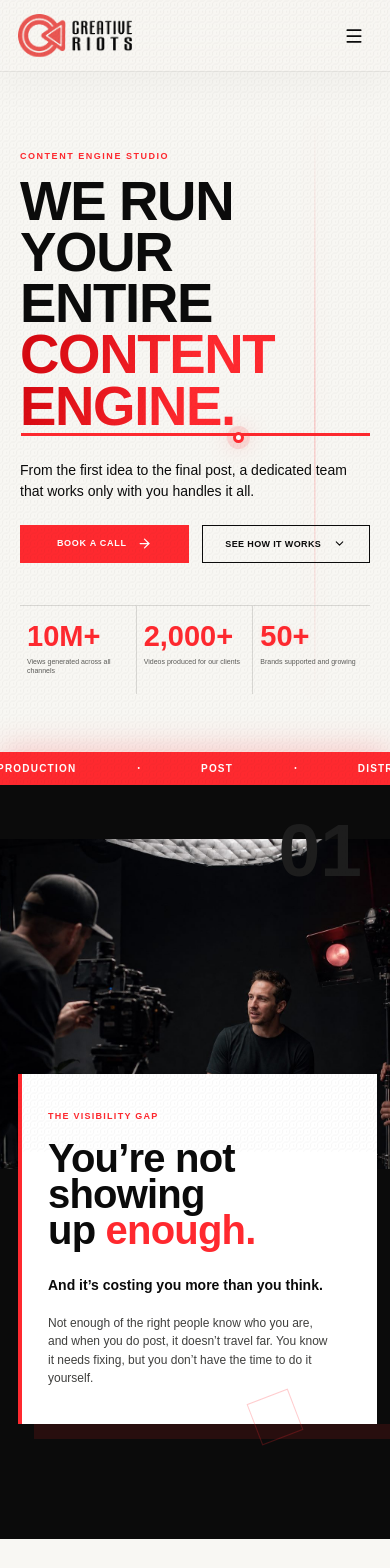
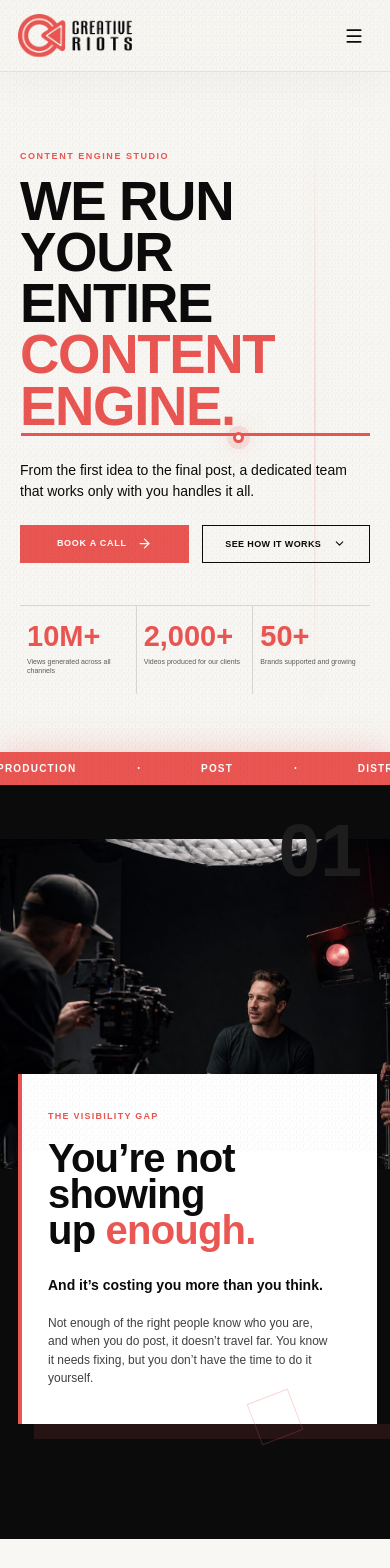
Before and after one commit to akbertaj-lang/CreativeRiots, a Next.js app: page /variation-b in a window 390 px wide. Shown: the top 1568 px of the page. Built offline with nearby package versions, Linux system fonts and the light colour scheme; no server answers; a web font is replaced by a local one.

Commit message:
Apply Creative Riots logo red

```diff
--- a/components/experimental/experimental.module.css
+++ b/components/experimental/experimental.module.css
@@ -1,5 +1,5 @@
 .page {
-  --red: #ff292f;
+  --red: #ea5652;
   --ink: #0b0b0b;
   --paper: #f8f7f3;
   --line: #d8d7d3;
@@ -37,14 +37,14 @@
 .menuPanel a:hover::after { right: 0; }
 
 .hero { position: relative; height: 548px; padding: 76px 24px 0; display: flex; flex-direction: column; align-items: center; text-align: center; }
-.hero::before { content: ""; position: absolute; z-index: 0; top: 44px; bottom: 52px; left: 12%; width: 1px; background: linear-gradient(transparent, rgba(255,41,47,.32), transparent); transform: translateX(calc(var(--section-progress, 0) * 76vw)); box-shadow: 0 0 22px rgba(255,41,47,.2); }
+.hero::before { content: ""; position: absolute; z-index: 0; top: 44px; bottom: 52px; left: 12%; width: 1px; background: linear-gradient(transparent, rgba(234,86,82,.32), transparent); transform: translateX(calc(var(--section-progress, 0) * 76vw)); box-shadow: 0 0 22px rgba(234,86,82,.2); }
 .hero::after { content: "CONTENT ENGINE"; position: absolute; z-index: 0; left: 50%; bottom: 42px; width: 100%; color: transparent; font: 700 clamp(86px, 13vw, 178px)/.8 var(--font-barlow-condensed), Arial, sans-serif; letter-spacing: -.035em; text-align: center; -webkit-text-stroke: 1px rgba(15,15,15,.035); transform: translateX(-50%); pointer-events: none; }
 .hero > * { position: relative; z-index: 1; }
 .eyebrow { color: var(--red); font-size: 9px; font-weight: 800; letter-spacing: .17em; text-transform: uppercase; }
 .hero h1 { margin-top: 12px; font-family: var(--font-barlow-condensed), Arial, sans-serif; font-size: 78px; font-weight: 700; line-height: .94; letter-spacing: -.025em; text-transform: uppercase; }
-.hero h1 em { position: relative; display: inline-block; color: transparent; background: linear-gradient(105deg, #ff292f 20%, #ff292f 42%, #ff777b 50%, #d60810 58%, #ff292f 78%); background-size: 240% 100%; background-clip: text; -webkit-background-clip: text; animation: heroAccent 4.8s 1.25s ease-in-out infinite; }
+.hero h1 em { position: relative; display: inline-block; color: transparent; background: linear-gradient(105deg, #ea5652 20%, #ea5652 42%, #fff 50%, #ea5652 58%, #ea5652 78%); background-size: 240% 100%; background-clip: text; -webkit-background-clip: text; animation: heroAccent 4.8s 1.25s ease-in-out infinite; }
 .hero h1 em::after { content: ""; position: absolute; left: 1px; right: 0; bottom: -7px; height: 4px; background: var(--red); }
-.hero h1 em::before { content: ""; position: absolute; z-index: 2; left: 0; bottom: -11px; width: 11px; height: 11px; border-radius: 50%; background: #fff; border: 3px solid var(--red); box-shadow: 0 0 0 6px rgba(255,41,47,.12), 0 0 22px rgba(255,41,47,.55); animation: heroPlayhead 3.8s 1.2s cubic-bezier(.65,0,.35,1) infinite; }
+.hero h1 em::before { content: ""; position: absolute; z-index: 2; left: 0; bottom: -11px; width: 11px; height: 11px; border-radius: 50%; background: #fff; border: 3px solid var(--red); box-shadow: 0 0 0 6px rgba(234,86,82,.12), 0 0 22px rgba(234,86,82,.55); animation: heroPlayhead 3.8s 1.2s cubic-bezier(.65,0,.35,1) infinite; }
 .hero > p { margin-top: 28px; font-size: 14px; line-height: 1.48; }
 .heroActions { margin-top: 23px; display: flex; gap: 13px; }
 .heroActions a { min-width: 116px; min-height: 38px; }
@@ -56,8 +56,8 @@
 .heroMetrics strong { display: block; color: var(--red); font: 700 34px/.9 var(--font-barlow-condensed), Arial, sans-serif; }
 .heroMetrics article:nth-child(1) strong { animation: metricSignal 4.2s 0s ease-in-out infinite; }.heroMetrics article:nth-child(2) strong { animation: metricSignal 4.2s 1.4s ease-in-out infinite; }.heroMetrics article:nth-child(3) strong { animation: metricSignal 4.2s 2.8s ease-in-out infinite; }
 .heroMetrics span { display: block; margin-top: 8px; color: var(--muted); font-size: 8px; line-height: 1.4; }
-.heroCircle { position: absolute; right: -60px; bottom: -112px; width: 310px; height: 310px; border: 1px solid rgba(255,41,47,.22); border-radius: 50%; transform: translate3d(calc(var(--section-progress, 0) * -90px), calc(var(--section-progress, 0) * -45px), 0) scale(calc(.94 + var(--section-progress, 0) * .12)); }
-.heroCircle::before, .heroCircle::after { content: ""; position: absolute; border-radius: 50%; border: 1px dashed rgba(255,41,47,.18); }.heroCircle::before { inset: 26px; animation: orbitSpin 18s linear infinite; }.heroCircle::after { inset: 64px; border-style: solid; animation: orbitSpin 11s linear infinite reverse; }
+.heroCircle { position: absolute; right: -60px; bottom: -112px; width: 310px; height: 310px; border: 1px solid rgba(234,86,82,.22); border-radius: 50%; transform: translate3d(calc(var(--section-progress, 0) * -90px), calc(var(--section-progress, 0) * -45px), 0) scale(calc(.94 + var(--section-progress, 0) * .12)); }
+.heroCircle::before, .heroCircle::after { content: ""; position: absolute; border-radius: 50%; border: 1px dashed rgba(234,86,82,.18); }.heroCircle::before { inset: 26px; animation: orbitSpin 18s linear infinite; }.heroCircle::after { inset: 64px; border-style: solid; animation: orbitSpin 11s linear infinite reverse; }
 
 .signalTicker { height: 33px; overflow: hidden; background: var(--red); color: #fff; }
 .signalTicker > div { width: max-content; min-width: 200%; height: 100%; display: flex; align-items: center; justify-content: space-around; gap: 18px; animation: ticker 26s linear infinite; }
@@ -70,7 +70,7 @@
 .copyCard > span { display: block; margin-bottom: 16px; color: var(--red); font-size: 9px; font-weight: 800; letter-spacing: .14em; text-transform: uppercase; }
 .copyCard h2 { font-family: var(--font-barlow-condensed), Arial, sans-serif; font-size: 43px; font-weight: 700; line-height: .91; letter-spacing: -.02em; }
 .copyCard p { color: #3f3f3d; font-size: 12px; line-height: 1.55; }
-.copyCard::after { content: ""; position: absolute; right: 80px; bottom: -15px; width: 44px; height: 44px; border: 1px solid rgba(255,41,47,.24); transform: rotate(45deg); }
+.copyCard::after { content: ""; position: absolute; right: 80px; bottom: -15px; width: 44px; height: 44px; border: 1px solid rgba(234,86,82,.24); transform: rotate(45deg); }
 
 .visibility { position: relative; height: 776px; padding-top: 72px; background: var(--ink); }
 .visibilityMedia { width: min(936px, calc(100% - 72px)); height: 554px; margin: 0 auto; }
@@ -78,7 +78,7 @@
 .visibilityCard h2 { font-size: 46px; }
 .visibilityCard h3 { margin-top: 26px; font-size: 14px; font-weight: 800; }
 .visibilityCard p { max-width: 287px; margin-top: 18px; }
-.visibilityCard::before { content: ""; position: absolute; left: 12px; right: -15px; bottom: -15px; height: 15px; background: rgba(255,41,47,.12); z-index: -1; }
+.visibilityCard::before { content: ""; position: absolute; left: 12px; right: -15px; bottom: -15px; height: 15px; background: rgba(234,86,82,.12); z-index: -1; }
 .sectionNumber { position: absolute; z-index: 1; right: max(calc((100% - 900px)/2), 50px); top: 70px; color: #1d1d1d; font: 700 75px var(--font-barlow-condensed), Arial, sans-serif; }
 
 .engine { position: relative; min-height: 940px; padding-top: 106px; background: var(--paper); }
@@ -91,9 +91,9 @@
 .stageStrip { position: relative; z-index: 4; width: min(936px, calc(100% - 72px)); margin: -128px auto 0; display: grid; grid-template-columns: repeat(3, 1fr); gap: 14px; }
 .stageStrip article { min-height: 314px; padding: 18px 23px 24px; background: #fff; border: 1px solid #d4d4d1; }
 .stageStrip article { position: relative; z-index: 2; }
-.stageStrip article:nth-of-type(2) { background: #ef0710; border-color: #ef0710; color: #fff; }
-.stageVisual { position: relative; width: 100px; height: 100px; margin: 0 auto 28px; display: grid; place-items: center; border: 1px solid rgba(255,41,47,.45); border-radius: 50%; }
-.stageVisual::before, .stageVisual i { content: ""; position: absolute; border: 1px solid rgba(255,41,47,.38); border-radius: 50%; }
+.stageStrip article:nth-of-type(2) { background: var(--red); border-color: var(--red); color: #fff; }
+.stageVisual { position: relative; width: 100px; height: 100px; margin: 0 auto 28px; display: grid; place-items: center; border: 1px solid rgba(234,86,82,.45); border-radius: 50%; }
+.stageVisual::before, .stageVisual i { content: ""; position: absolute; border: 1px solid rgba(234,86,82,.38); border-radius: 50%; }
 .stageVisual::before { inset: 10px; }
 .stageVisual i { inset: 20px; }
 .stageVisual svg { width: 32px; height: 32px; color: var(--red); }
@@ -107,9 +107,9 @@
 .stageStrip article:nth-of-type(2) h3 svg { color: #fff; }
 .stageStrip p { margin-top: 15px; color: #555; font-size: 11px; line-height: 1.5; }
 .stageStrip article:nth-of-type(2) p { color: #fff; }
-.engineSignal { position: absolute; z-index: 5; left: 8%; right: 8%; top: 68px; height: 1px; pointer-events: none; background: linear-gradient(90deg, var(--red) 0 calc(var(--section-progress, 0) * 100%), rgba(255,41,47,.18) calc(var(--section-progress, 0) * 100%) 100%); }
-.engineSignal::before { content: ""; position: absolute; left: clamp(0%, calc(var(--section-progress, 0) * 100%), 100%); top: 50%; width: 9px; height: 9px; border-radius: 50%; background: #fff; border: 2px solid var(--red); box-shadow: 0 0 0 7px rgba(255,41,47,.13), 0 0 24px rgba(255,41,47,.65); transform: translate(-50%,-50%); }
-.engineSignal > i { position: absolute; left: 0; top: -2px; width: calc(var(--section-progress, 0) * 100%); height: 5px; background: linear-gradient(90deg, transparent, rgba(255,41,47,.6), transparent); filter: blur(4px); }
+.engineSignal { position: absolute; z-index: 5; left: 8%; right: 8%; top: 68px; height: 1px; pointer-events: none; background: linear-gradient(90deg, var(--red) 0 calc(var(--section-progress, 0) * 100%), rgba(234,86,82,.18) calc(var(--section-progress, 0) * 100%) 100%); }
+.engineSignal::before { content: ""; position: absolute; left: clamp(0%, calc(var(--section-progress, 0) * 100%), 100%); top: 50%; width: 9px; height: 9px; border-radius: 50%; background: #fff; border: 2px solid var(--red); box-shadow: 0 0 0 7px rgba(234,86,82,.13), 0 0 24px rgba(234,86,82,.65); transform: translate(-50%,-50%); }
+.engineSignal > i { position: absolute; left: 0; top: -2px; width: calc(var(--section-progress, 0) * 100%); height: 5px; background: linear-gradient(90deg, transparent, rgba(234,86,82,.6), transparent); filter: blur(4px); }
 .engineSignal > span { position: absolute; top: 50%; width: 7px; height: 7px; border-radius: 50%; background: var(--red); transform: translate(-50%,-50%); }
 .engineSignal > span:nth-of-type(1) { left: 16.5%; }.engineSignal > span:nth-of-type(2) { left: 50%; }.engineSignal > span:nth-of-type(3) { left: 83.5%; }
 
@@ -146,21 +146,21 @@
 .brands header > i { display: block; width: 38px; height: 3px; margin: 28px 0 0 7px; background: var(--red); }
 .brandsInner > p { margin-top: 35px; color: rgba(255,255,255,.58); font-size: 13px; }
 .logoRow { position: relative; grid-column: 1 / -1; height: 190px; margin-top: 58px; overflow: hidden; -webkit-mask-image: linear-gradient(90deg, transparent, #000 8%, #000 92%, transparent); mask-image: linear-gradient(90deg, transparent, #000 8%, #000 92%, transparent); }
-.logoRow::after { content: ""; position: absolute; z-index: 2; top: 18%; bottom: 18%; left: -12%; width: 10%; background: linear-gradient(90deg, transparent, rgba(255,41,47,.16), transparent); filter: blur(12px); animation: logoScanner 8s ease-in-out infinite; pointer-events: none; }
+.logoRow::after { content: ""; position: absolute; z-index: 2; top: 18%; bottom: 18%; left: -12%; width: 10%; background: linear-gradient(90deg, transparent, rgba(234,86,82,.16), transparent); filter: blur(12px); animation: logoScanner 8s ease-in-out infinite; pointer-events: none; }
 .logoTrack { width: max-content; height: 100%; display: flex; align-items: center; animation: logoMarquee 28s linear infinite; will-change: transform; }
 .logoTrack img { flex: 0 0 auto; width: 1100px; height: 170px; padding-right: 28px; object-fit: contain; animation: none; }
 .logoRow:hover .logoTrack { animation-play-state: paused; }
 
 .testimonials { min-height: 870px; padding: 70px 0 100px; background: var(--paper); }
 .testimonialHero { position: relative; width: min(1100px, calc(100% - 72px)); height: 470px; margin: auto; overflow: visible; background: var(--ink); }
-.testimonialHero::after { content: ""; position: absolute; z-index: 2; top: 0; bottom: 0; left: calc(var(--section-progress, 0) * 100%); width: 1px; background: linear-gradient(transparent 5%, rgba(255,41,47,.7) 45%, transparent 95%); box-shadow: 0 0 18px rgba(255,41,47,.4); pointer-events: none; }
+.testimonialHero::after { content: ""; position: absolute; z-index: 2; top: 0; bottom: 0; left: calc(var(--section-progress, 0) * 100%); width: 1px; background: linear-gradient(transparent 5%, rgba(234,86,82,.7) 45%, transparent 95%); box-shadow: 0 0 18px rgba(234,86,82,.4); pointer-events: none; }
 .testimonialHero .photo img { object-position: center 50%; }
 .testimonialCard { left: 80px; bottom: -45px; width: 460px; min-height: 217px; padding: 49px 35px 35px; }
 .testimonialCard h2 { font-size: 46px; }
 .testimonialCard p { margin-top: 24px; font-size: 12px; }
 .testimonialHero > .cropMark { right: 39px; top: auto; bottom: 42px; border-top: 0; border-bottom: 1px solid rgba(255,255,255,.72); }
 .testimonialGrid { position: relative; width: min(1284px, calc(100% - 86px)); margin: 128px auto 0; display: grid; grid-template-columns: repeat(3, 1fr); gap: 20px; }
-.testimonialGrid::before { content: ""; position: absolute; left: 0; right: 0; top: -22px; height: 1px; background: rgba(15,15,15,.13); }.testimonialGrid::after { content: ""; position: absolute; left: calc(var(--section-progress, 0) * 100%); top: -26px; width: 9px; height: 9px; border-radius: 50%; background: var(--red); box-shadow: 0 0 0 5px rgba(255,41,47,.12); transform: translateX(-50%); }
+.testimonialGrid::before { content: ""; position: absolute; left: 0; right: 0; top: -22px; height: 1px; background: rgba(15,15,15,.13); }.testimonialGrid::after { content: ""; position: absolute; left: calc(var(--section-progress, 0) * 100%); top: -26px; width: 9px; height: 9px; border-radius: 50%; background: var(--red); box-shadow: 0 0 0 5px rgba(234,86,82,.12); transform: translateX(-50%); }
 .testimonialGrid article > div { position: relative; height: 248px; overflow: hidden; background: #111; }
 .testimonialGrid article > div img { object-fit: cover; }
 .testimonialGrid q { position: relative; display: block; margin: 18px 0 0 18px; font-size: 12px; font-weight: 800; quotes: "“" "”"; }
@@ -169,13 +169,13 @@
 
 .footer { min-height: 575px; background: var(--ink); color: #fff; }
 .closingCta { position: relative; width: min(1100px, calc(100% - 72px)); min-height: 476px; margin: auto; display: grid; grid-template-columns: 1fr 520px; gap: 75px; align-items: center; }
-.closingCta::before { content: ""; position: absolute; z-index: 0; left: 39%; right: 45%; top: 50%; height: 1px; background: rgba(255,41,47,.28); }.closingCta::after { content: ""; position: absolute; z-index: 1; left: calc(39% + var(--section-progress, 0) * 16%); top: 50%; width: 8px; height: 8px; border-radius: 50%; background: var(--red); box-shadow: 0 0 18px rgba(255,41,47,.8); transform: translate(-50%,-50%); }
+.closingCta::before { content: ""; position: absolute; z-index: 0; left: 39%; right: 45%; top: 50%; height: 1px; background: rgba(234,86,82,.28); }.closingCta::after { content: ""; position: absolute; z-index: 1; left: calc(39% + var(--section-progress, 0) * 16%); top: 50%; width: 8px; height: 8px; border-radius: 50%; background: var(--red); box-shadow: 0 0 18px rgba(234,86,82,.8); transform: translate(-50%,-50%); }
 .closingCta > div { position: relative; z-index: 2; }
 .closingCta h2 { font: 700 61px/.92 var(--font-barlow-condensed), Arial, sans-serif; }
 .closingCta > div:first-child > p { max-width: 515px; margin-top: 28px; color: rgba(255,255,255,.62); font-size: 14px; line-height: 1.6; }
 .bookingPanel { position: relative; height: 380px; display: flex; flex-direction: column; align-items: center; justify-content: center; background: var(--paper); color: var(--ink); border: 8px solid #151515; outline: 1px solid #454545; }
 .bookingPanel::before { content: ""; position: absolute; left: 0; top: 0; width: 43px; height: 2px; background: var(--red); }
-.bookingPanel i { width: 10px; height: 10px; border-radius: 50%; background: var(--red); box-shadow: 0 0 0 5px rgba(255,41,47,.14); }
+.bookingPanel i { width: 10px; height: 10px; border-radius: 50%; background: var(--red); box-shadow: 0 0 0 5px rgba(234,86,82,.14); }
 .bookingPanel span { max-width: 300px; margin-top: 20px; color: #555; font: 700 8px/1.7 ui-monospace, Consolas, monospace; letter-spacing: .12em; text-align: center; text-transform: uppercase; }
 .bookingPanel a { margin-top: 26px; padding: 0 0 11px; display: flex; align-items: center; gap: 8px; border-bottom: 1px solid var(--ink); font-size: 9px; font-weight: 800; text-transform: uppercase; }
 .bookingPanel a svg { width: 13px; }
@@ -191,7 +191,7 @@
 .headerCta svg, .primaryButton svg, .secondaryButton svg { transition: transform .35s cubic-bezier(.16,1,.3,1); }
 .headerCta:hover svg, .primaryButton:hover svg { transform: translateX(4px); }
 .secondaryButton:hover svg { transform: translateY(3px); }
-.headerCta:hover, .primaryButton:hover { background: #e9141c; }
+.headerCta:hover, .primaryButton:hover { background: var(--red); filter: brightness(.9); }
 .secondaryButton:hover { background: var(--ink); color: #fff; transform: translateY(-2px); }
 .stageStrip article:hover { transform: translateY(-5px); }
 .stageStrip article:hover .stageVisual { transform: scale(1.045); }
@@ -352,9 +352,9 @@
 @keyframes lineDraw { from { transform: scaleX(0); } to { transform: scaleX(1); } }
 @keyframes metricReveal { from { opacity: 0; transform: translateY(15px); } }
 @keyframes circleDrift { from { transform: translate3d(0,0,0) scale(.96); } to { transform: translate3d(-22px,-14px,0) scale(1.04); } }
-@keyframes tickerGlow { 50% { box-shadow: 0 0 34px rgba(255,41,47,.28); } }
+@keyframes tickerGlow { 50% { box-shadow: 0 0 34px rgba(234,86,82,.28); } }
 @keyframes ringPulse { 0%,100% { transform: scale(.92); opacity: .42; } 50% { transform: scale(1.09); opacity: 1; } }
-@keyframes bookingPulse { 0% { box-shadow: 0 0 0 0 rgba(255,41,47,.28); } 70%,100% { box-shadow: 0 0 0 13px rgba(255,41,47,0); } }
+@keyframes bookingPulse { 0% { box-shadow: 0 0 0 0 rgba(234,86,82,.28); } 70%,100% { box-shadow: 0 0 0 13px rgba(234,86,82,0); } }
 @keyframes diamondTurn { from { transform: rotate(45deg); } to { transform: rotate(405deg); } }
 @keyframes logoBreathe { 0%,100% { filter: brightness(.9); transform: translateY(0); } 50% { filter: brightness(1.1); transform: translateY(-3px); } }
 @keyframes cropBlink { 0%,100% { opacity: .42; } 50% { opacity: 1; } }
@@ -366,7 +366,7 @@
 @keyframes grainShift { 0% { transform: translate3d(-2%,1%,0); } 25% { transform: translate3d(1%,-2%,0); } 50% { transform: translate3d(2%,2%,0); } 75% { transform: translate3d(-1%,-1%,0); } 100% { transform: translate3d(-2%,1%,0); } }
 @keyframes heroAccent { 0%,18% { background-position: 100% 50%; } 52%,100% { background-position: 0 50%; } }
 @keyframes heroPlayhead { 0%,8% { left: 0; } 80%,100% { left: calc(100% - 11px); } }
-@keyframes metricSignal { 0%,78%,100% { text-shadow: none; transform: translateY(0); } 86% { text-shadow: 0 0 22px rgba(255,41,47,.38); transform: translateY(-2px); } }
+@keyframes metricSignal { 0%,78%,100% { text-shadow: none; transform: translateY(0); } 86% { text-shadow: 0 0 22px rgba(234,86,82,.38); transform: translateY(-2px); } }
 @keyframes orbitSpin { to { transform: rotate(360deg); } }
 @keyframes logoMarquee { to { transform: translate3d(-50%,0,0); } }
 @keyframes logoScanner { 0% { left: -12%; } 65%,100% { left: 106%; } }
```
